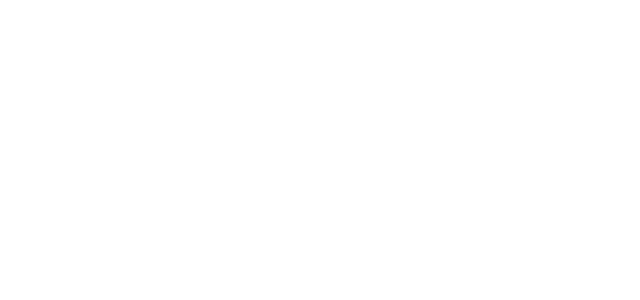
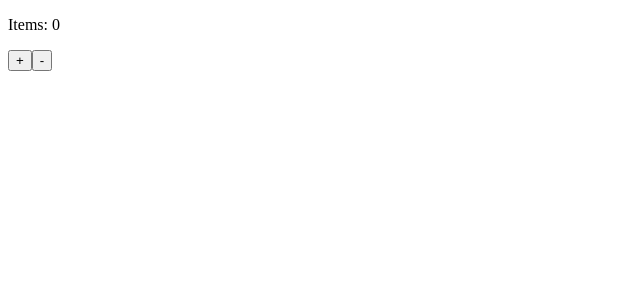
Before and after one commit to KaEssam/React-Course, a React (Vite) app: page / in a window 1280 px wide. Shown: the top 300 px of the page, without its empty margins (0-640 px from the left). Built offline with nearby package versions, Linux system fonts and the light colour scheme.

Commit message:
lesson: 09-useReducer

```diff
--- a/src/App.tsx
+++ b/src/App.tsx
@@ -1,7 +1,28 @@
+import { useReducer } from 'react';
 import './App.css';
 
+type state = { count: number };
+type action = { type: 'inc' } | { type: 'dec' };
+
+function reducer(state: state, action: action) {
+  switch (action.type) {
+    case 'inc':
+      return { count: state.count + 1 };
+    case 'dec':
+      return { count: state.count - 1 };
+    default:
+      return { count: 0 };
+  }
+}
 function App() {
-  return <></>;
+  const [state, dispatch] = useReducer(reducer, { count: 0 });
+  return (
+    <>
+      <p>Items: {state.count}</p>
+      <button onClick={() => dispatch({ type: 'inc' })}>+</button>
+      <button onClick={() => dispatch({ type: 'dec' })}>-</button>
+    </>
+  );
 }
 
 export default App;
```
